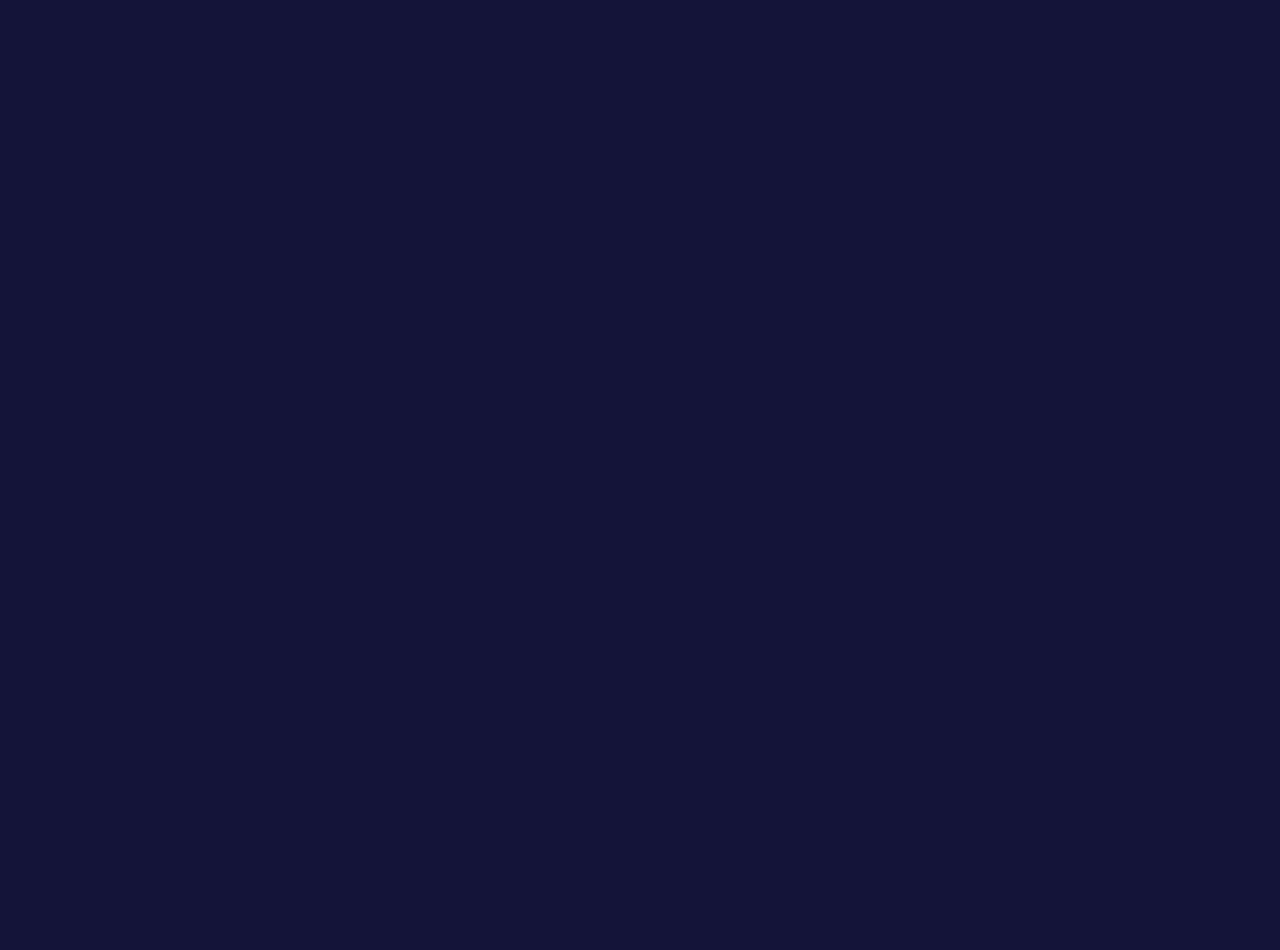
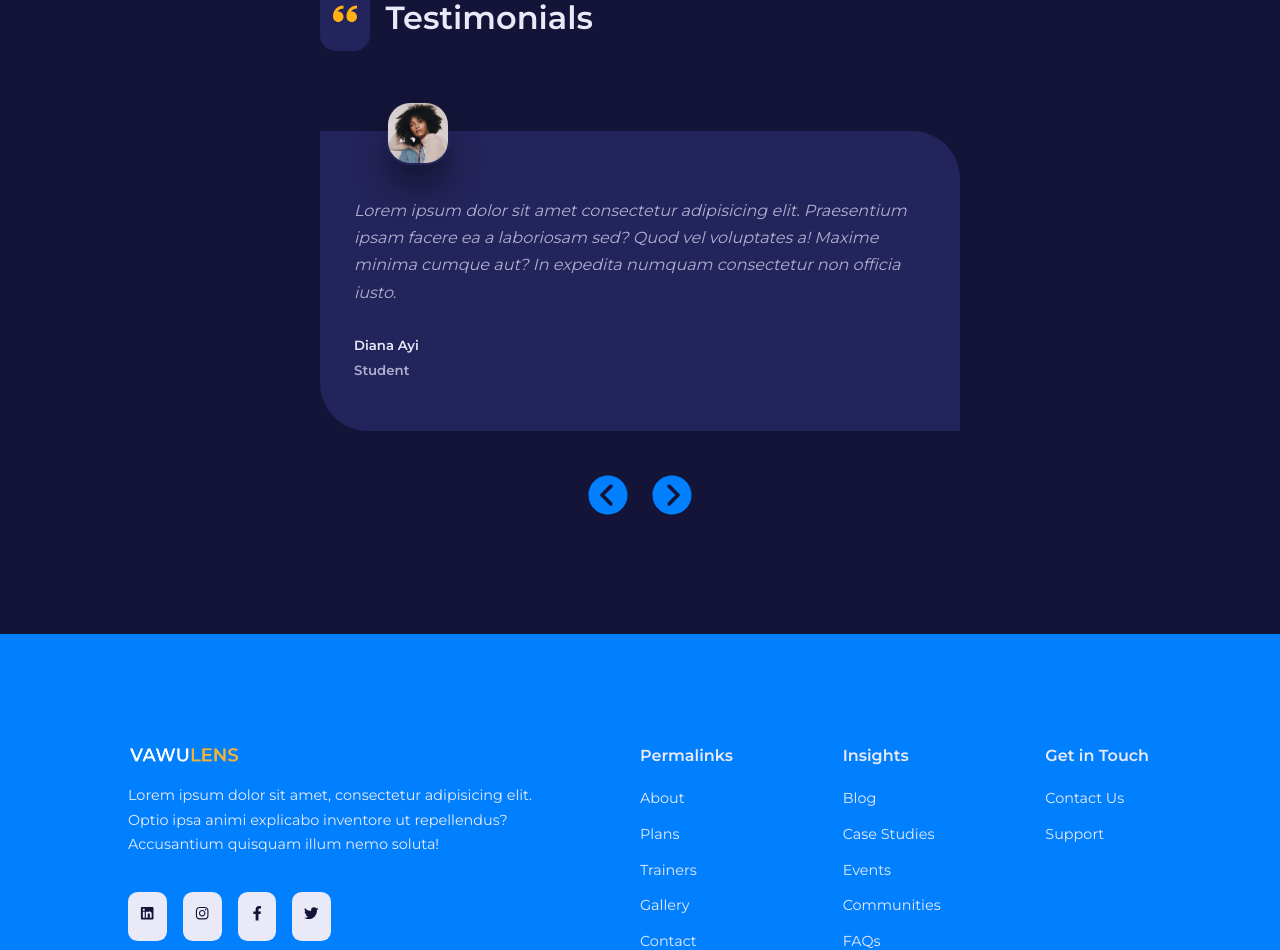
Before and after one commit to WerbethAraujo/website-with-react, a React (Create React App) app: page / in a window 1280 px wide. Shown: the part 3004-3954 px from the top of the page. Before the commit the page ends 2829 px from the top, so only its background shows below. Built offline with nearby package versions, Linux system fonts and the light colour scheme.

Commit message:
feat: home page done

```diff
--- a/package.json
+++ b/package.json
@@ -14,7 +14,7 @@
     "web-vitals": "^2.1.4"
   },
   "scripts": {
-    "start": "react-scripts start",
+    "dev": "react-scripts start",
     "build": "react-scripts build",
     "test": "react-scripts test",
     "eject": "react-scripts eject"
--- /dev/null
+++ b/src/components/Footer.jsx
@@ -0,0 +1,85 @@
+import {
+  FaLinkedin,
+  FaTwitter,
+  FaInstagram,
+  FaFacebookF,
+} from 'react-icons/fa';
+
+import { Link } from 'react-router-dom';
+
+import Logo from '../images/logo.png';
+
+const Footer = () => {
+  return (
+    <footer>
+      <div className='container footer__container'>
+        <article>
+          <Link to='/'>
+            <img src={Logo} alt='logo footer' className='logo' />
+          </Link>
+          <p>
+            Lorem ipsum dolor sit amet, consectetur adipisicing elit. Optio ipsa
+            animi explicabo inventore ut repellendus? Accusantium quisquam illum
+            nemo soluta!
+          </p>
+          <div className='footer__socials'>
+            <a
+              href='https://www.linkedin.com/'
+              target='_blank'
+              rel='noreferrer noopener'
+            >
+              <FaLinkedin />
+            </a>
+            <a
+              href='https://www.instagram.com/'
+              target='_blank'
+              rel='noreferrer noopener'
+            >
+              <FaInstagram />
+            </a>
+            <a
+              href='https://www.facebook.com/'
+              target='_blank'
+              rel='noreferrer noopener'
+            >
+              <FaFacebookF />
+            </a>
+            <a
+              href='https://www.twitter.com/'
+              target='_blank'
+              rel='noreferrer noopener'
+            >
+              <FaTwitter />
+            </a>
+          </div>
+        </article>
+        <article>
+          <h4>Permalinks</h4>
+          <Link to='/about'>About</Link>
+          <Link to='/plans'>Plans</Link>
+          <Link to='/trainers'>Trainers</Link>
+          <Link to='/gallery'>Gallery</Link>
+          <Link to='/contact'>Contact</Link>
+        </article>
+        <article>
+          <h4>Insights</h4>
+          <Link to='/s'>Blog</Link>
+          <Link to='/s'>Case Studies</Link>
+          <Link to='/s'>Events</Link>
+          <Link to='/s'>Communities</Link>
+          <Link to='/s'>FAQs</Link>
+        </article>
+        <article>
+          <h4>Get in Touch</h4>
+          <Link to='/contact'>Contact Us</Link>
+          <Link to='/s'>Support</Link>
+        </article>
+      </div>
+      <div className='footer__copyright'>
+        <small>2023 EGATOR TUTORIALS &copy; All Rights Reserved</small>
+      </div>
+    </footer>
+  );
+};
+
+export default Footer;
--- /dev/null
+++ b/src/components/Testimonials.jsx
@@ -0,0 +1,63 @@
+import { useState } from 'react';
+import {
+  IoIosArrowDropleftCircle,
+  IoIosArrowDroprightCircle,
+} from 'react-icons/io';
+import { ImQuotesLeft } from 'react-icons/im';
+
+import SectionHead from './SectionHead';
+import Card from '../UI/Card';
+
+import { testimonials } from '../data';
+
+const Testimonials = () => {
+  const [index, setIndex] = useState(0);
+
+  const { name, avatar, quote, job } = testimonials[index];
+
+  const handleTestimonialPrev = () => {
+    setIndex((prev) => prev - 1);
+
+    if (index <= 0) {
+      setIndex(testimonials.length - 1);
+    }
+  };
+
+  const handleTestimonialNext = () => {
+    setIndex((prev) => prev + 1);
+
+    if (index >= testimonials.length - 1) {
+      setIndex(0);
+    }
+  };
+
+  return (
+    <section className='testimonials'>
+      <div className='container testimonials__container'>
+        <SectionHead
+          className='testemonials__head'
+          icon={<ImQuotesLeft />}
+          title='Testimonials'
+        />
+        <Card className='testimonial'>
+          <div className='testimonial__avatar'>
+            <img src={avatar} alt={name} />
+          </div>
+          <p className='testimonial__quote'>{quote}</p>
+          <h5>{name}</h5>
+          <small className='testimonial__title'>{job}</small>
+        </Card>
+        <div className='testimonials__btn-container'>
+          <button className='testimonials__btn' onClick={handleTestimonialPrev}>
+            <IoIosArrowDropleftCircle />
+          </button>
+          <button className='testimonials__btn' onClick={handleTestimonialNext}>
+            <IoIosArrowDroprightCircle />
+          </button>
+        </div>
+      </div>
+    </section>
+  );
+};
+
+export default Testimonials;
--- a/src/components/navbar.css
+++ b/src/components/navbar.css
@@ -23,6 +23,7 @@ nav {
 
 .logo {
   width: 7rem;
+  display: block;
 }
 
 .nav__links {
--- a/src/index.css
+++ b/src/index.css
@@ -154,3 +154,26 @@ section {
   display: block;
   font-weight: bold;
 }
+
+/* media queries  */
+
+@media screen and (max-width: 1024px) {
+  .container {
+    width: var(--container-width-md);
+  }
+
+  h1 {
+    font-size: 2rem;
+  }
+
+  h2 {
+    font-size: 1.6rem;
+  }
+}
+
+@media screen and (max-width: 600px) {
+  h1 {
+    font-size: 2.2rem;
+    line-height: 1.3;
+  }
+}
--- a/src/pages/home/Home.jsx
+++ b/src/pages/home/Home.jsx
@@ -2,6 +2,8 @@ import MainHeader from '../../components/MainHeader';
 import Programs from '../../components/Programs';
 import Values from '../../components/Values';
 import FAQs from '../../components/FAQs';
+import Testimonials from '../../components/Testimonials';
+import Footer from '../../components/Footer';
 
 import './home.css';
 
@@ -12,6 +14,8 @@ const Home = () => {
       <Programs />
       <Values />
       <FAQs />
+      <Testimonials />
+      <Footer />
     </>
   );
 };
--- a/src/pages/home/home.css
+++ b/src/pages/home/home.css
@@ -143,3 +143,246 @@
 .faq p {
   margin-top: 1.5rem;
 }
+
+/* section depoimentos  */
+
+.testimonials {
+  width: 50rem;
+  margin-inline: auto;
+}
+
+.testimonials__head {
+  justify-content: center;
+}
+
+.card.testimonial {
+  position: relative;
+  text-align: left;
+  margin-top: 5rem;
+}
+
+.testimonial__avatar {
+  width: 4rem;
+  height: 4rem;
+  border-radius: 1.5rem;
+  border: 2px solid transparent;
+  overflow: hidden;
+  position: absolute;
+  top: -2rem;
+  left: 4rem;
+  box-shadow: 0 1.5rem 2rem rgba(0, 0, 0, 0.4);
+  transition: var(--transition);
+}
+
+.testimonial:hover .testimonial__avatar {
+  border-radius: 50%;
+  border-color: var(--color-gray-400);
+}
+
+.testimonial__quote {
+  font-style: italic;
+  margin: 1rem 0 2rem;
+}
+
+.testimonial small.testimonial__title {
+  margin-top: 0.3rem;
+}
+
+.testimonials__btn-container {
+  width: fit-content;
+  margin: 2.5rem auto 0;
+  display: flex;
+  justify-content: center;
+  align-items: center;
+  gap: 1rem;
+}
+
+.testimonials__btn {
+  background: transparent;
+  cursor: pointer;
+}
+
+.testimonials__btn svg {
+  fill: var(--color-primary);
+  font-size: 1.8rem;
+  width: 3rem;
+  height: 3rem;
+}
+
+/* section footer  */
+
+footer {
+  background: var(--color-primary);
+  margin-top: 7rem;
+  padding-top: 7rem;
+  font-size: 0.9rem;
+  color: var(--color-gray-100);
+}
+
+.footer__container {
+  display: grid;
+  grid-template-columns: 26rem 1fr 1fr 1fr;
+  gap: 6rem;
+}
+
+.footer__container article {
+  display: flex;
+  flex-direction: column;
+  align-items: flex-start;
+  gap: 0.7rem;
+}
+
+.footer__container article p {
+  margin-top: 0.5rem;
+}
+
+.footer__container article h4 {
+  margin-bottom: 0.6rem;
+  font-size: 1rem;
+}
+
+.footer__socials {
+  display: flex;
+  align-items: center;
+  gap: 1rem;
+  margin-top: 1.5rem;
+}
+
+.footer__socials a {
+  background: var(--color-gray-100);
+  padding: 0.7rem;
+  border: 1px solid transparent;
+  border-radius: 0.6rem;
+  transition: var(--transition);
+}
+
+.footer__socials a svg {
+  color: var(--color-gray-600);
+}
+
+.footer__socials a:hover {
+  background: transparent;
+  color: var(--color-gray-100);
+  border-color: var(--color-gray-100);
+}
+
+.footer__copyright {
+  color: var(--color-gray-100);
+  text-align: center;
+  padding: 1.5rem;
+  border-top: 2px solid var(--color-primary-variant);
+  margin-top: 5rem;
+}
+
+/* medias queries  */
+
+@media screen and (max-width: 1024px) {
+  .main__header {
+    height: fit-content;
+    padding: 12rem 0;
+  }
+
+  .main__header-container {
+    gap: 0;
+  }
+
+  .main__header-circle {
+    width: 16rem;
+    height: 16rem;
+  }
+
+  .programs__wrapper {
+    grid-template-columns: 1fr 1fr;
+  }
+
+  .values__container {
+    grid-template-columns: 1fr;
+    justify-content: center;
+    gap: 4rem;
+  }
+
+  .values__wrapper {
+    gap: 4rem 3rem;
+  }
+
+  .values__image {
+    display: none;
+  }
+
+  .faqs__wrapper {
+    grid-template-columns: 1fr;
+  }
+
+  .testimonials {
+    width: 75%;
+  }
+
+  .footer__container {
+    grid-template-columns: 1fr 1fr;
+    gap: 4rem;
+  }
+}
+
+@media screen and (max-width: 600px) {
+  .main__header {
+    margin-top: 0;
+    padding: 12rem 0 0;
+    height: 100vh;
+  }
+
+  .main__header-circle,
+  .main__header-image {
+    display: none;
+  }
+
+  .main__header-container {
+    grid-template-columns: 1fr;
+  }
+
+  .programs__wrapper {
+    grid-template-columns: 1fr;
+    gap: 2rem;
+    margin-top: 3rem;
+  }
+
+  .programs__program {
+    width: 84%;
+    margin: 0 auto;
+  }
+
+  .values__wrapper {
+    grid-template-columns: 1fr;
+    gap: 3rem;
+  }
+
+  .card.values__value {
+    width: 84%;
+    margin: 0 auto;
+  }
+
+  .faqs__wrapper {
+    gap: 1rem;
+    margin-top: 3rem;
+  }
+
+  .testimonials {
+    width: 100%;
+  }
+
+  footer {
+    margin-top: 7rem;
+  }
+
+  .footer__container {
+    grid-template-columns: 1fr;
+    gap: 3rem;
+  }
+
+  .footer__container article {
+    align-items: center;
+  }
+
+  .footer__container article p {
+    text-align: center;
+  }
+}
```
